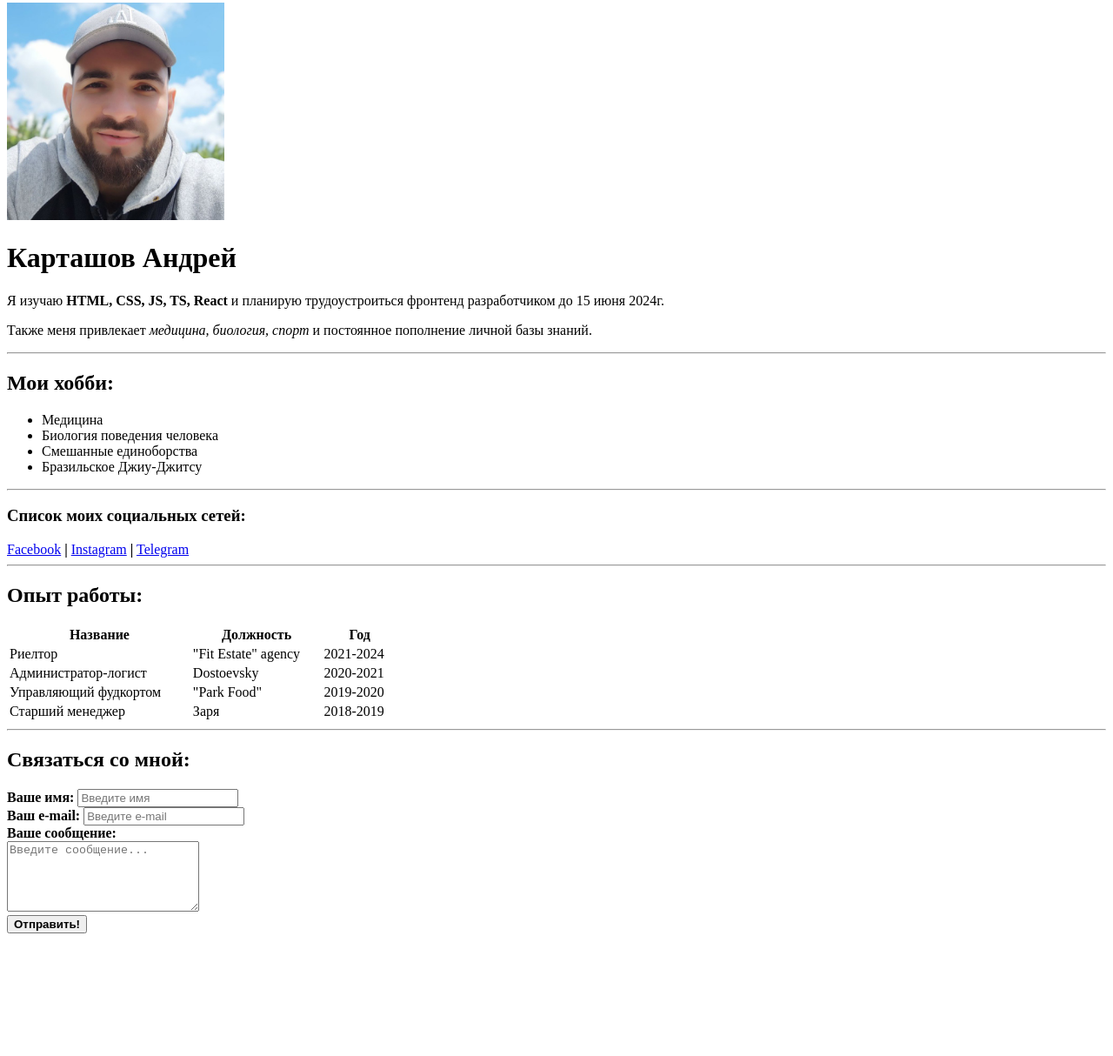
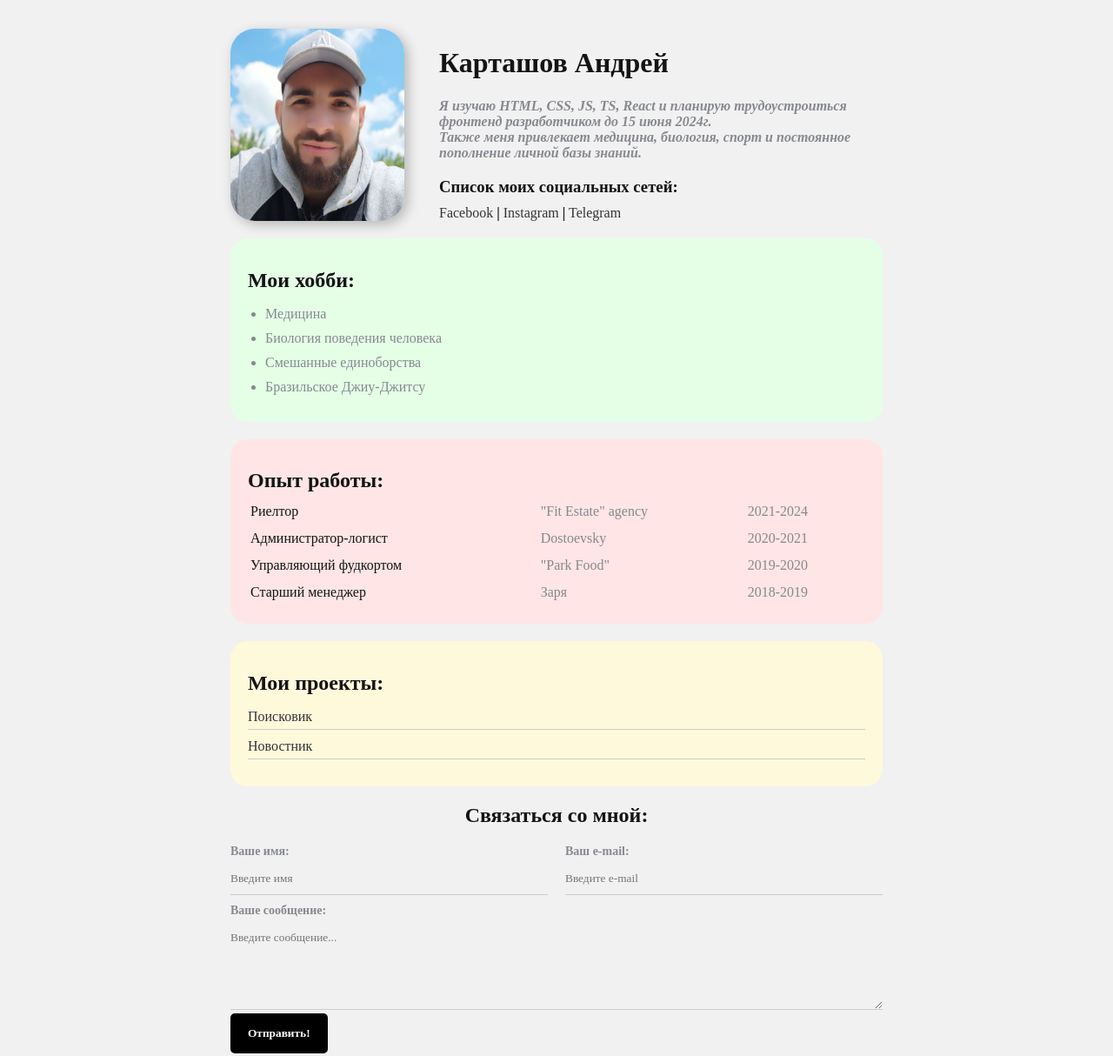
Before and after one commit to Andrey-Oxygen/resume, a plain HTML site: page index.html in a window 1280 px wide. Shown: the part 5-1219 px from the top of the page at 87% size. Before the commit the page ends 1086 px from the top, so only its background shows below. Drawn offline with Linux system fonts and the light colour scheme.

Commit message:
Add styles

```diff
--- a/index.html
+++ b/index.html
@@ -5,67 +5,61 @@
     <meta name="viewport" content="width=device-width, initial-scale=1.0">
     <meta name="keywords" content="JS, React, Front-End, Vue, Angular, Type Script">
     <meta name="description" content="Резюсе разработчика. Опыт работы. Места работы. Используемые технологии" >
+    <link rel="stylesheet" href="styles.css">
     <title>CV - Kartashov Andrey</title>
 </head>
 <body>
-    <img src="Ава.jpg" alt="Фото скоро вернётся..." width="250px">
+    <div class="container">
+        <div class="info">
+            <img src="Ава.jpg" alt="Фото скоро вернётся..." class="avatar">
+            <div class="info-text">
                 <h1>Карташов Андрей</h1>
+                <p>Я изучаю HTML, CSS, JS, TS, React и планирую трудоустроиться фронтенд разработчиком до 15 июня 2024г.</p>
+                <p>Также меня привлекает медицина, биология, спорт и постоянное пополнение личной базы знаний.</p>
+                <h3>Список моих социальных сетей:</h3>
+                <a href="https://www.facebook.com/profile.php?id=100009253248275" target="_blank">Facebook</a>
+                <strong>|</strong>
+                <a href="https://www.instagram.com/andrey_oxygen/" target="_blank">Instagram</a>
+                <strong>|</strong>
+                <a href="https://t.me/andrey_oxygen" target="_blank">Telegram</a>
+            </div>
+        </div>
 
-    <p>Я изучаю <strong>HTML, CSS, JS, TS, React</strong> и планирую трудоустроиться фронтенд разработчиком до 15 июня 2024г.</p>
 
-    <p>Также меня привлекает <em>медицина, биология, спорт</em> и постоянное пополнение личной базы знаний.</p>
-
-    <hr>
-
+    <div class="card bg-green">
         <h2>Мои хобби:</h2>
-
-    <ul>
+        <ul class="list">
             <li>Медицина</li>
             <li>Биология поведения человека</li>
             <li>Смешанные единоборства</li>
             <li>Бразильское Джиу-Джитсу</li>
         </ul>
+    </div>
 
-    <hr>
-
-    <h3>Список моих социальных сетей:</h3>
-
-    <a href="https://www.facebook.com/profile.php?id=100009253248275" target="_blank">Facebook</a>
-    <strong>|</strong>
-    <a href="https://www.instagram.com/andrey_oxygen/" target="_blank">Instagram</a>
-    <strong>|</strong>
-    <a href="https://t.me/andrey_oxygen" target="_blank">Telegram</a>
-
-    <hr>
-
+    <div class="card bg-red">
         <h2>Опыт работы:</h2>
-
-    <table width="450px">
-        <thead>
+        <table class="table">
+            <!-- <thead>
                 <th>Название</th>
                 <th>Должность</th>
                 <th>Год</th>
-        </thead>
-
+            </thead> -->
             <tbody>
                 <tr>
                     <td>Риелтор</td>
                     <td>"Fit Estate" agency</td>
                     <td>2021-2024</td>
                 </tr>
-
                 <tr>
                     <td>Администратор-логист</td>
                     <td>Dostoevsky</td>
                     <td>2020-2021</td>
                 </tr>
-
                 <tr>
                     <td>Управляющий фудкортом</td>
                     <td>"Park Food"</td>
                     <td>2019-2020</td>
                 </tr>
-
                 <tr>
                     <td>Старший менеджер</td>
                     <td>Заря</td>
@@ -73,30 +67,42 @@
                 </tr>
             </tbody>
         </table>
-    <hr>
+    </div>
 
+    <div class="card bg-yellow">
+        <h2>Мои проекты:</h2>
+
+        <ul class="link-list">
+            <li>
+                <a href="https://yandex.ru/search/" target="_blank">Поисковик</a>
+            </li>
+            <li>
+                <a href="https://www.bbc.com/" target="_blank">Новостник</a>
+            </li>
+        </ul>
+    </div>
+
+        <form action="/" class="form">
             <h2>Связаться со мной:</h2>
-
-    <form>
-        <div>
+            <div class="form-row">
+                <div class="form-group">
                     <label for="name"><strong>Ваше имя:</strong></label>
                     <input type="text" id="name" placeholder="Введите имя">
                 </div>
-
-        <div>
+                <div class="form-group">
                     <label for="email"><strong>Ваш e-mail:</strong></label>
                     <input type="email" id="email" placeholder="Введите e-mail">
                 </div>
-
-        <div>
+            </div>
+            <div class="form-group">
                 <label for="message"><strong>Ваше сообщение:</strong></label>
-            <br>
                 <textarea id="message" cols="25" rows="5" placeholder="Введите сообщение..."></textarea>
             </div>
 
-        <button type="submit"><strong>Отправить!</strong></button>
+            <button type="submit" class="btn"><strong>Отправить!</strong></button>
         </form>
 
+</div>
 
 </body>
 </html>
--- /dev/null
+++ b/styles.css
@@ -0,0 +1,196 @@
+@import url('https://fonts.googleapis.com/css2?family=Roboto:ital,wght@0,100;0,300;0,400;0,500;0,700;0,900;1,100;1,300;1,400;1,500;1,700;1,900&display=swap');
+
+body    {
+    font-family: 'Roboto' sans-serif;
+    background: #f1f1f1;
+    font-size: 16px;
+    font-weight: normal;
+    color: rgb(20, 20, 20);
+}
+
+.btn {
+    background: #000;
+    padding: 15px 20px;
+    color: #fff;
+    border: none;
+    cursor: pointer;
+    border-radius: 5px;
+    font-family: inherit;
+}
+
+.btn:hover {
+    opacity: 0.8;
+    color: #86898f;
+}
+
+a {
+    color: #333;
+    text-decoration: none;
+}
+
+a:hover {
+    color: darkblue;
+    text-decoration: underline;
+    opacity: 0.8;
+}
+
+a:active {
+    color: orangered;
+}
+
+a:visited {
+    color: darkcyan;
+}
+
+.container {
+    width: 750px;
+    margin: auto;
+    padding-top: 30px;
+}
+
+.avatar {
+    width: 200px;
+    border-radius: 28px;
+    box-shadow: 4px 4px 14px rgba(0, 0, 0, .25);
+}
+
+.info {
+    margin-bottom: 20px;
+    display: flex;
+}
+
+.info-text {
+    margin-left: 40px;
+}
+
+.info-text p {
+    font-style: italic;
+    font-weight: bold;
+    color: #86898f;
+    margin: 0;
+}
+
+.info-text h3 {
+    margin-bottom: 10px;
+}
+
+@media (max-width: 650px) {
+    .info {
+        display: block;
+        text-align: center;
+    }
+
+    .info-text p {
+        width: 100%;
+    }
+}
+
+
+.card {
+    border-radius: 20px;
+    padding: 15px 20px;
+    margin-bottom: 20px;
+}
+
+.card h2 {
+    margin-bottom: 10px;
+}
+
+
+
+
+.bg-yellow {
+    background: #fff9dc;
+}
+
+.bg-red {
+    background: #ffe5e5;
+}
+
+.bg-green {
+    background: #e5ffe7;
+}
+
+.list {
+    padding: 0 20px;
+}
+
+.list li {
+    color: #86898f;
+    margin-bottom: 10px;
+}
+
+.link-list {
+    list-style-type: none;
+    padding: 0;
+}
+
+.link-list li {
+    margin-bottom: 10px;
+    border-bottom: 1px solid #ccc;
+    padding-bottom: 5px;
+}
+
+.table {
+    width: 100%;
+
+}
+
+.table td {
+    padding-bottom: 10px;
+
+}
+
+.table td:nth-child(2), .table td:nth-child(3) {
+    color: #86898f;
+}
+
+.form h2  {
+    text-align: center;
+}
+
+.form-row  {
+    margin-bottom: 10px;
+    display: flex;
+}
+
+.form-row .form-group {
+    /* display: inline-block; */
+    margin-right: 20px;
+    width: 50%;
+    /* width: calc(50% - 20px); */
+}
+
+.form-row .form-group:last-child {
+    margin-right: 0px;
+}
+
+@media (max-width: 650px) {
+    .form-row  {
+        display: block;
+    }
+    .form-row .form-group {
+        width: 100%;
+        margin-right: 0;
+        margin-bottom: 10px;
+    }
+
+}
+
+.form-group label {
+    display: block;
+    font-size: 14px;
+    color: #86898f;
+}
+
+.form-group input, .form-group textarea {
+    width: 100%;
+    box-sizing: border-box;
+    border: none;
+    background: transparent;
+    border-bottom: 1px solid #ccc;
+    color: #000;
+    padding: 15px 0 10px;
+    outline: none;
+    font-family: inherit;
+}
```
Lines whose indentation alone changed are shown as unchanged.
